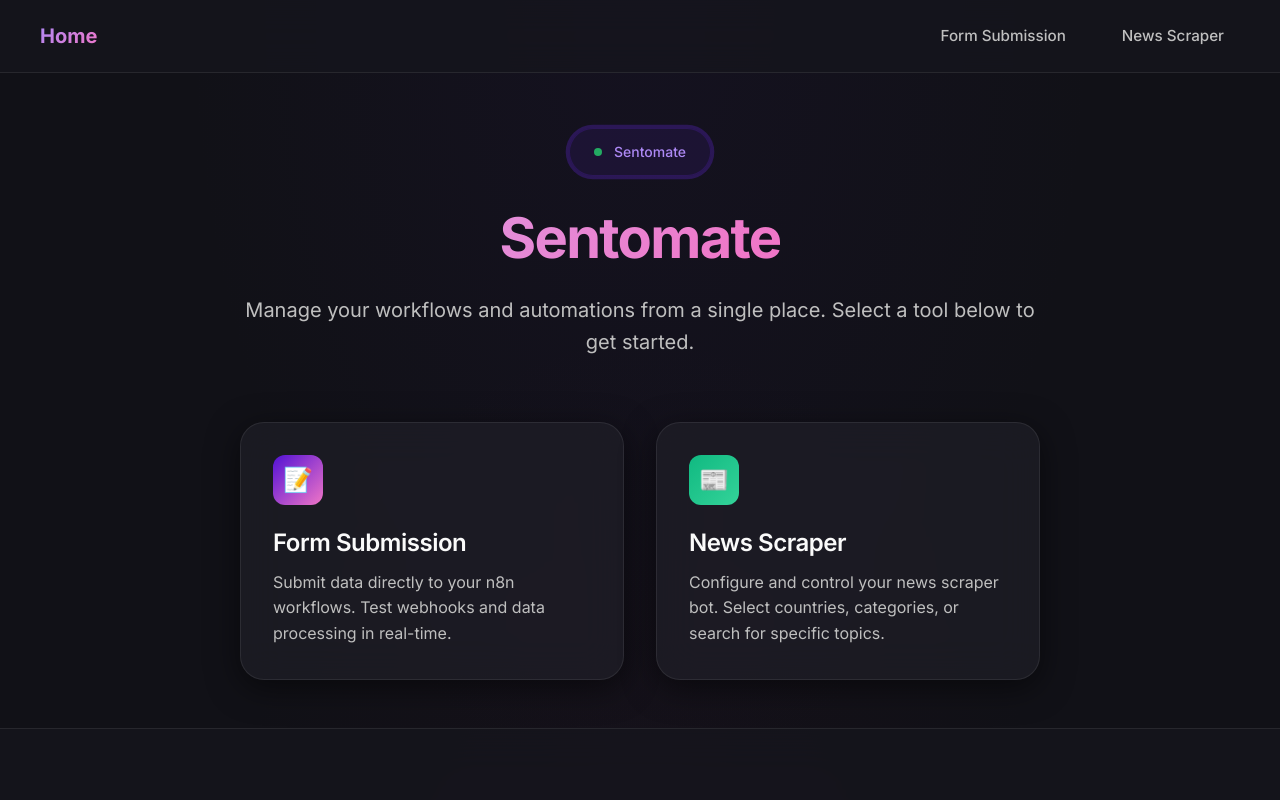
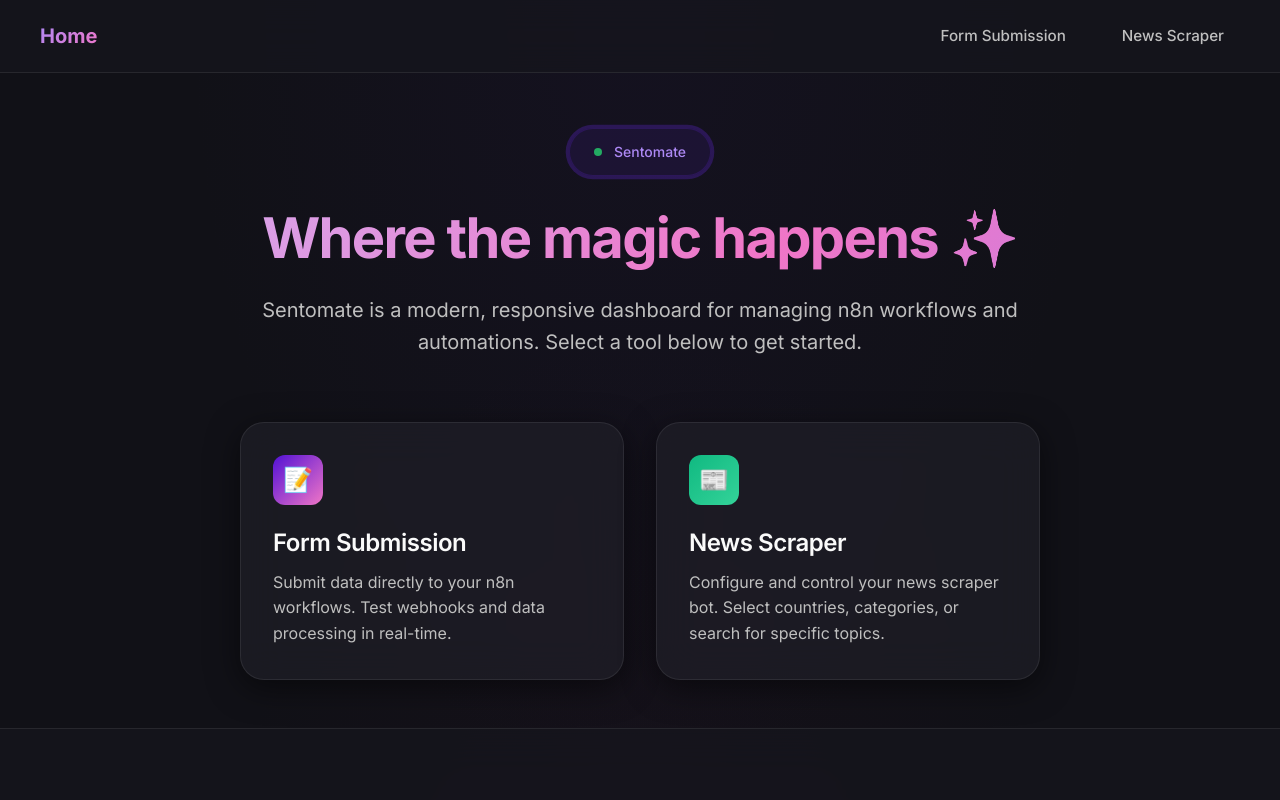
Before and after one commit to calzkmal/n8n-form-integration, a Next.js app: page / in a window 1280 px wide. Shown: the top 800 px of the page. Built offline with nearby package versions, Linux system fonts and the light colour scheme.

Commit message:
fix: change .env.local to .env, and rephrase some headings

```diff
--- a/app/form-submission/page.tsx
+++ b/app/form-submission/page.tsx
@@ -72,7 +72,7 @@ export default function FormPage() {
 
                         <p className="hero-subtitle">
                             Simple form to test data input through webhook, that allows dashboard integration.
-                            Real-time responses (Automated using AI).
+                            Provides real-time responses.
                         </p>
                     </div>
                 </section>
--- a/app/page.tsx
+++ b/app/page.tsx
@@ -49,11 +49,11 @@ export default function Home() {
                         </div>
 
                         <h1 className="hero-title">
-                            Sentomate
+                            Where the magic happens ✨
                         </h1>
 
                         <p className="hero-subtitle">
-                            Manage your workflows and automations from a single place.
+                            Sentomate is a modern, responsive dashboard for managing n8n workflows and automations.
                             Select a tool below to get started.
                         </p>
 
--- a/components/Navbar.tsx
+++ b/components/Navbar.tsx
@@ -53,7 +53,7 @@ export default function Navbar() {
                             transition: 'color var(--transition-base)',
                             padding: '0.5rem 1rem',
                             borderRadius: 'var(--radius-md)',
-                            background: pathname === '/form' ? 'hsla(var(--primary-hue), var(--primary-sat), var(--primary-light), 0.1)' : 'transparent',
+                            background: pathname === '/form-submission' ? 'hsla(var(--primary-hue), var(--primary-sat), var(--primary-light), 0.1)' : 'transparent',
                         }}
                     >
                         Form Submission
```
